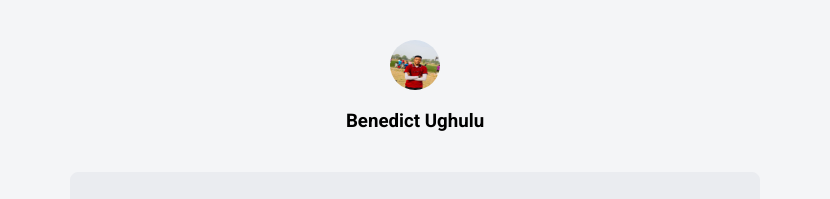
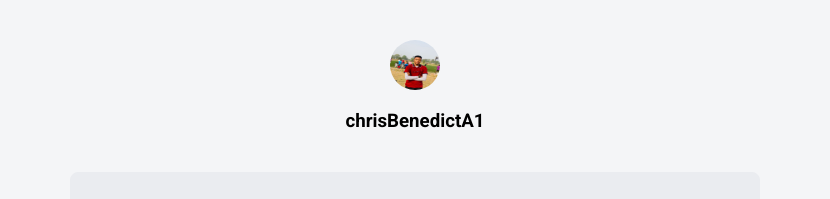
Before and after one commit to Peacesandy/HNG-Task1, a React (Create React App) app: page / in a window 1280 px wide. Shown: the top 199 px of the page, without its empty margins (225-1055 px from the left). Built offline with nearby package versions, Linux system fonts and the light colour scheme.

Commit message:
Update Profile.jsx

```diff
--- a/src/components/Profile.jsx
+++ b/src/components/Profile.jsx
@@ -6,9 +6,9 @@ const Profile = () => {
     return (
         <div className="profile">
             <img src={profilePic} alt="" id="profile__img" />
-            <h3 id="twitter">Benedict Ughulu</h3>
+            <h3 id="twitter">chrisBenedictA1</h3>
             {/* slack user name */}
-            <h3 style={{ display: "none" }} id="slack">Benedict </h3>
+            <h3 style={{ display: "none" }} id="slack">Benedict</h3>
         </div>
     )
 }
```
